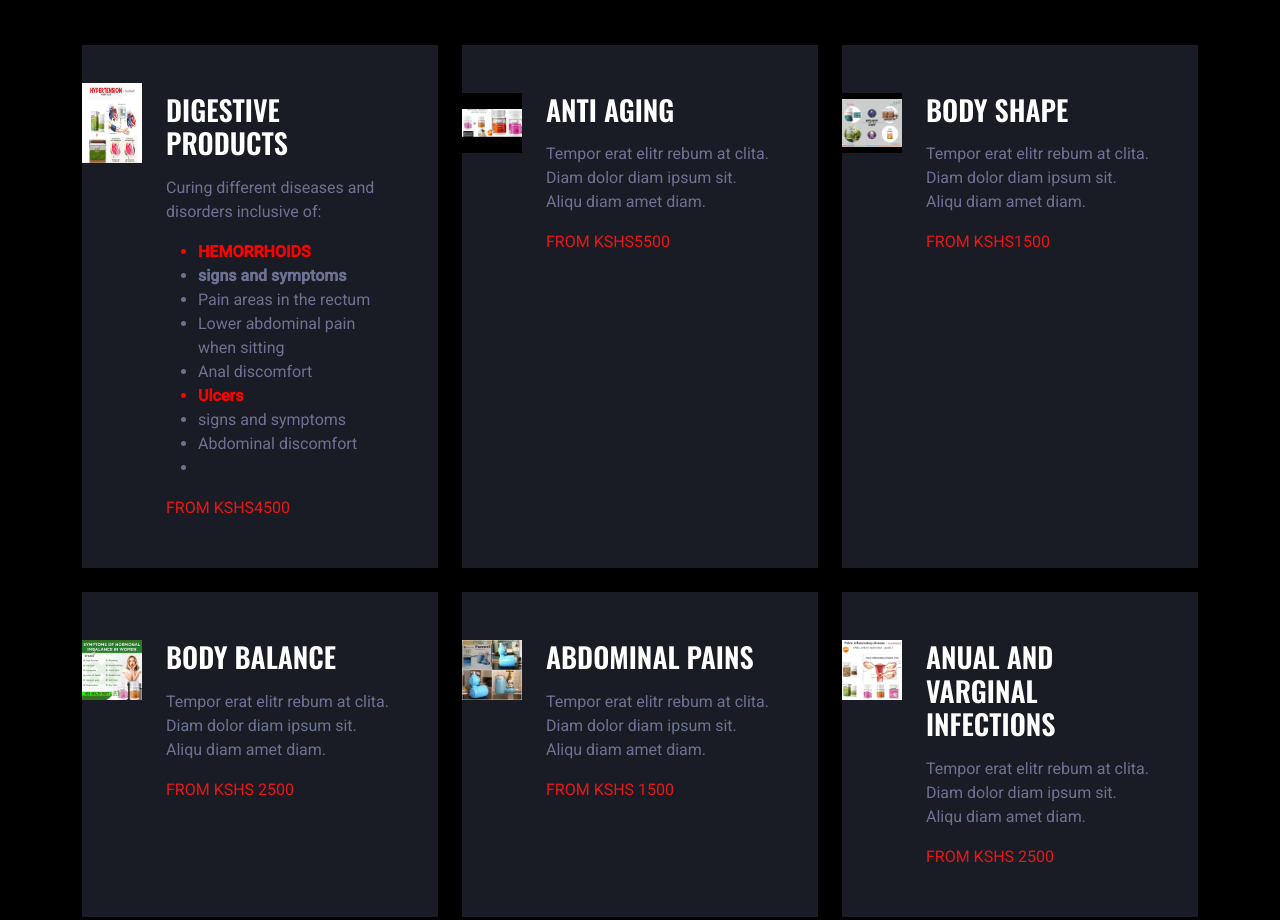
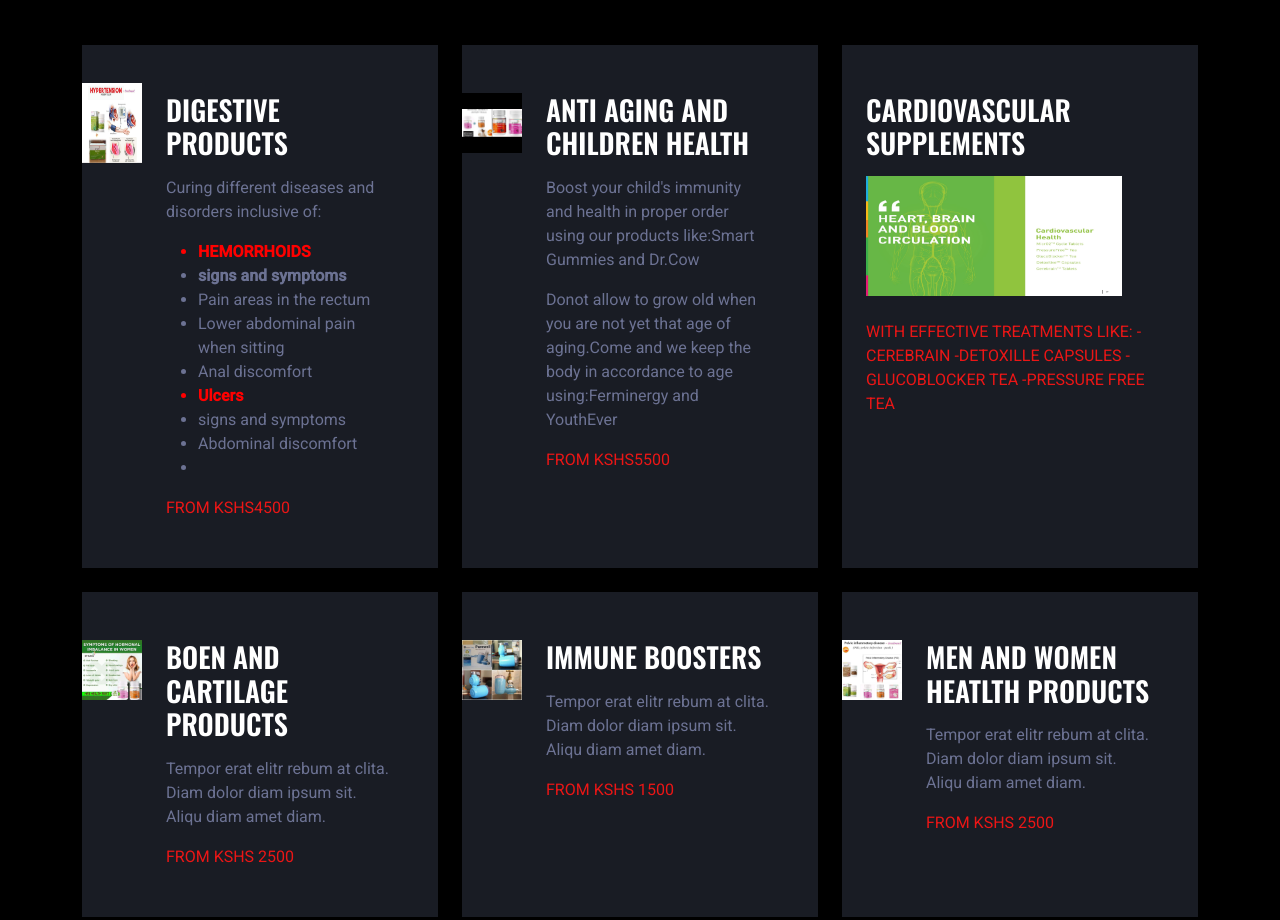
Before and after one commit to WATERS-CMD/bfsuma, a plain HTML site: page index.html in a window 1280 px wide. Shown: the part 1422-2342 px from the top of the page. Drawn offline with nearby package versions, Linux system fonts and the light colour scheme.

```diff
--- a/index.html
+++ b/index.html
@@ -65,8 +65,9 @@
                     </div>
                 </div>
                 <a href="contact.html" class="nav-item nav-link">Contact</a>
+                <a href="https://wa.me/+254792674747" class="btn btn-primary rounded-0 py-2 px-lg-4 d-none d-lg-block">Appointment<i class="fa fa-arrow-right ms-3"></i></a>
             </div>
-            <a href="https://wa.me/+254792674747" class="btn btn-primary rounded-0 py-2 px-lg-4 d-none d-lg-block">Appointment<i class="fa fa-arrow-right ms-3"></i></a>
+
         </div>
     </nav>
     <!-- Navbar End -->
@@ -81,7 +82,7 @@
                     <div class="carousel-caption d-flex align-items-center justify-content-center text-start">
                         <div class="mx-sm-5 px-5" style="max-width: 900px;">
                             <h1 class="display-2 text-white text-uppercase mb-4 animated slideInDown">We Will Keep You IN Awesome Health</h1>
-                            <h4 class="text-white text-uppercase mb-4 animated slideInDown"><i class="fa fa-map-marker-alt text-primary me-3"></i>Nairobi keny a.Near Serena Hotel</h4>
+                            <h4 class="text-white text-uppercase mb-4 animated slideInDown"><i class="fa fa-map-marker-alt text-primary me-3"></i>Nairobi kenya. Near Serena Hotel</h4>
                             <h4 class="text-white text-uppercase mb-4 animated slideInDown"><i class="fa fa-phone-alt text-primary me-3"></i>+254792674747</h4>
                         </div>
                     </div>
@@ -186,8 +187,9 @@
                             <img class="img-fluid" src="img/bf13.jpg" alt="">
                         </div>
                         <div class="ps-4">
-                            <h3 class="text-uppercase mb-3">Anti Aging</h3>
-                            <p>Tempor erat elitr rebum at clita. Diam dolor diam ipsum sit. Aliqu diam amet diam.</p>
+                            <h3 class="text-uppercase mb-3">Anti Aging and Children Health</h3>
+                            <p>Boost your child's immunity and health in proper order using our products like:<span>Smart Gummies and Dr.Cow</span></p>
+                            <p>Donot allow to grow old when you are not yet that age of aging.Come and we keep the body in accordance to age using:<span>Ferminergy and YouthEver</span></p>
                             <span class="text-uppercase text-primary">From Kshs5500</span>
                         </div>
                         <a class="btn btn-square" href="service.html"><i class="fa fa-plus text-primary"></i></a>
@@ -195,13 +197,17 @@
                 </div>
                 <div class="col-lg-4 col-md-6 wow fadeInUp" data-wow-delay="0.5s">
                     <div class="service-item position-relative overflow-hidden bg-secondary d-flex h-100 p-5 ps-0">
-                        <div class="bg-dark d-flex flex-shrink-0 align-items-center justify-content-center" style="width: 60px; height: 60px;">
-                            <img class="img-fluid" src="img/bf10.jpg" alt="">
-                        </div>
                         <div class="ps-4">
-                            <h3 class="text-uppercase mb-3">Body Shape</h3>
-                            <p>Tempor erat elitr rebum at clita. Diam dolor diam ipsum sit. Aliqu diam amet diam.</p>
-                            <span class="text-uppercase text-primary">From Kshs1500</span>
+                            <h3 class="text-uppercase mb-3">Cardiovascular Supplements</h3>
+                            <img src="img/cardiovascular.png" alt="cardivascular image" style="height:120px;margin-right:10px;width:90%;"><br><br>
+                            <span class="text-uppercase text-primary">
+                            <p>With effective treatments like:
+                                -CereBrain
+                                -Detoxille Capsules
+                                -GlucoBlocker Tea
+                                -Pressure Free Tea
+                            </p></span>
+
                         </div>
                         <a class="btn btn-square" href=""><i class="fa fa-plus text-primary"></i></a>
                     </div>
@@ -212,7 +218,7 @@
                             <img class="img-fluid" src="img/bf14.jpg" alt="">
                         </div>
                         <div class="ps-4">
-                            <h3 class="text-uppercase mb-3">Body Balance</h3>
+                            <h3 class="text-uppercase mb-3">Boen and cartilage products</h3>
                             <p>Tempor erat elitr rebum at clita. Diam dolor diam ipsum sit. Aliqu diam amet diam.</p>
                             <span class="text-uppercase text-primary">From Kshs 2500</span>
                         </div>
@@ -225,7 +231,7 @@
                             <img class="img-fluid" src="img/bf19.jpg" alt="">
                         </div>
                         <div class="ps-4">
-                            <h3 class="text-uppercase mb-3">Abdominal Pains</h3>
+                            <h3 class="text-uppercase mb-3">Immune Boosters</h3>
                             <p>Tempor erat elitr rebum at clita. Diam dolor diam ipsum sit. Aliqu diam amet diam.</p>
                             <span class="text-uppercase text-primary">From kshs 1500</span>
                         </div>
@@ -238,7 +244,7 @@
                             <img class="img-fluid" src="img/bf16.jpg" alt="">
                         </div>
                         <div class="ps-4">
-                            <h3 class="text-uppercase mb-3">Anual and varginal Infections</h3>
+                            <h3 class="text-uppercase mb-3">Men and Women Heatlth products</h3>
                             <p>Tempor erat elitr rebum at clita. Diam dolor diam ipsum sit. Aliqu diam amet diam.</p>
                             <span class="text-uppercase text-primary">From Kshs 2500</span>
                         </div>
```
Also changed, not shown: img/cardiovascular.png (added).
